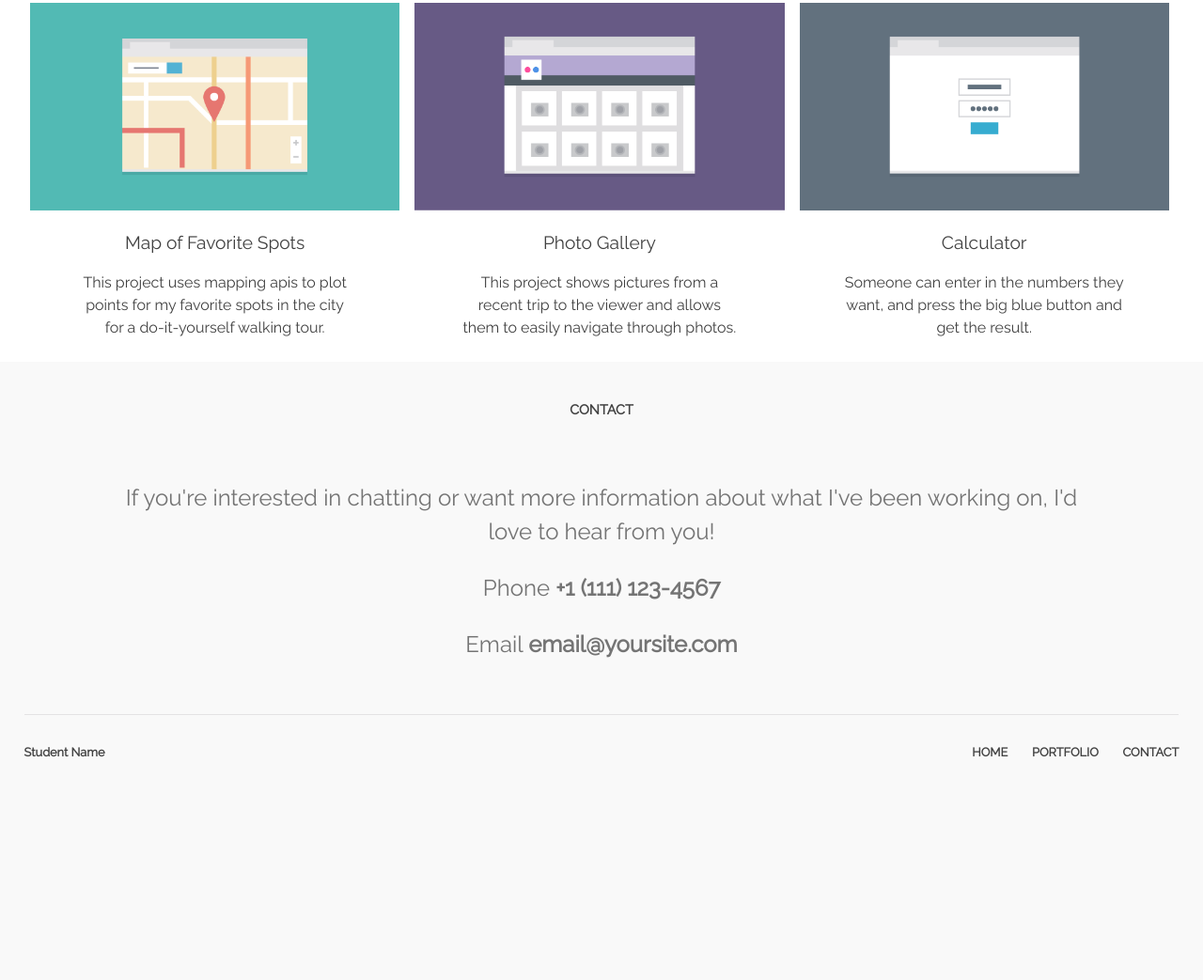
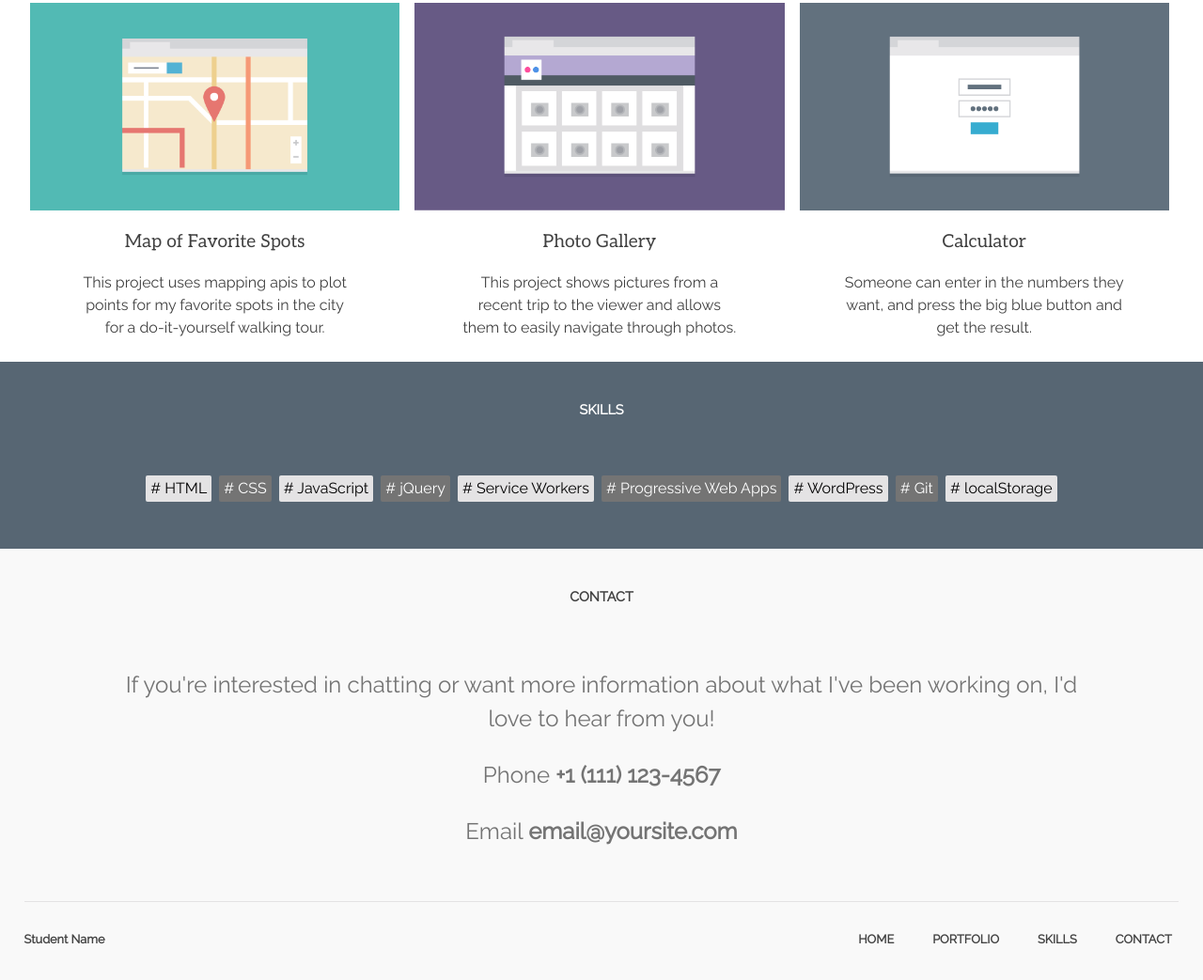
Before and after one commit to kylesureline/Tech-Degree-Project-2, a plain HTML site: page index.html in a window 1280 px wide. Shown: the part 1023-2066 px from the top of the page at 94% size. Before the commit the page ends 1869 px from the top, so only its background shows below. Drawn offline with Linux system fonts and the light colour scheme.

Commit message:
version 2

```diff
--- a/css/styles.css
+++ b/css/styles.css
@@ -11,6 +11,11 @@ body {
   text-align: center;
   background-color: #f9f9f9;
   color: #414141;
+}
+
+h1,
+h3 {
+  font-family: 'Aleo', serif;
 }
 
 h1 {
@@ -66,10 +71,6 @@ p {
   padding: .6em 0;
 }
 
-.main-nav li a:hover {
-  box-shadow: 0 1px 4px rgba(0, 0, 0, 0.4);
-}
-
 .main-header li {
   margin-bottom: 4px;
   background-color: white;
@@ -81,7 +82,13 @@ li {
 
 .footer-nav a {
   color: #414141;
-  padding: .6em 0;
+  padding: .6em .6em;
+}
+
+.footer-nav a:hover,
+.main-nav a:hover {
+  background-color: rgba(0, 0, 0, 0.4);
+  color: white;
 }
 
 .footer-nav {
@@ -122,6 +129,24 @@ a:link {
   padding-bottom: 2em;
 }
 
+#skills ul {
+  padding: 0 3em;
+}
+
+#skills li {
+  background: #747474;
+  color: white;
+  padding: 5px;
+  margin: 2px;
+  border-radius: 2px;
+  display: inline-block;
+}
+
+#skills li:nth-child(odd) {
+  background: #e4e3e4;
+  color: black;
+}
+
 /* ---- Page Elements ---- */
 .menu-item,
 h2 {
@@ -138,6 +163,18 @@ h2 {
 }
 .col p {
   padding: 0 1em;
+}
+
+#skills li:before {
+  content: "# ";
+}
+
+#skills {
+  background-color: #576673;
+  padding-bottom: 2em;
+}
+#skills h2 {
+  color: white;
 }
 
 /* ---- Float clearfix ---- */
@@ -161,9 +198,6 @@ h2 {
     padding-top: 1em;
   }
   /* ---- Navigation ---- */
-  .main-nav li a:hover {
-    box-shadow: none;
-  }
   .main-nav li {
     display: inline;
     background-color: transparent;
@@ -244,12 +278,15 @@ h2 {
   header {
     padding: 2em 2em;
   }
+  .main-nav ul {
+    margin: 0;
+  }
   .main-nav {
     float: right;
   }
   .main-nav li a {
     margin: 0;
-    padding: 0;
+    padding: .6em .6em;
   }
   .main-nav li {
     padding-left: 2em;
--- a/index.html
+++ b/index.html
@@ -5,6 +5,7 @@
     <meta name="viewport" content="width=device-width, initial-scale=1.0">
     <title>Student Name</title>
     <link rel="stylesheet" href="css/normalize.css">
+    <link href="https://fonts.googleapis.com/css?family=Aleo" rel="stylesheet">
     <link href="https://fonts.googleapis.com/css?family=Raleway" rel="stylesheet">
     <link rel="stylesheet" href="css/styles.css">
   </head>
@@ -16,6 +17,7 @@
         <ul>
           <li class="menu-item"><a href="index.html">Home</a></li>
           <li class="menu-item"><a href="#portfolio">Portfolio</a></li>
+          <li class="menu-item"><a href="#skills">Skills</a></li>
           <li class="menu-item"><a href="#contact">Contact</a></li>
         </ul>
       </nav>
@@ -68,6 +70,21 @@
 
     </main>
 
+    <div id="skills">
+      <h2>Skills</h2>
+      <ul>
+        <li>HTML</li>
+        <li>CSS</li>
+        <li>JavaScript</li>
+        <li>jQuery</li>
+        <li>Service Workers</li>
+        <li>Progressive Web Apps</li>
+        <li>WordPress</li>
+        <li>Git</li>
+        <li>localStorage</li>
+      </ul>
+    </div>
+
     <footer>
       <div id="contact">
         <h2>Contact</h2>
@@ -84,6 +101,7 @@
           <li class="menu-item mobile"><a href="#top">Back to top</a></li>
           <li class="menu-item tablet"><a href="index.html">Home</a></li>
           <li class="menu-item tablet"><a href="#portfolio">Portfolio</a></li>
+          <li class="menu-item tablet"><a href="#skills">Skills</a></li>
           <li class="menu-item tablet"><a href="#contact">Contact</a></li>
         </ul>
       </nav>
```
